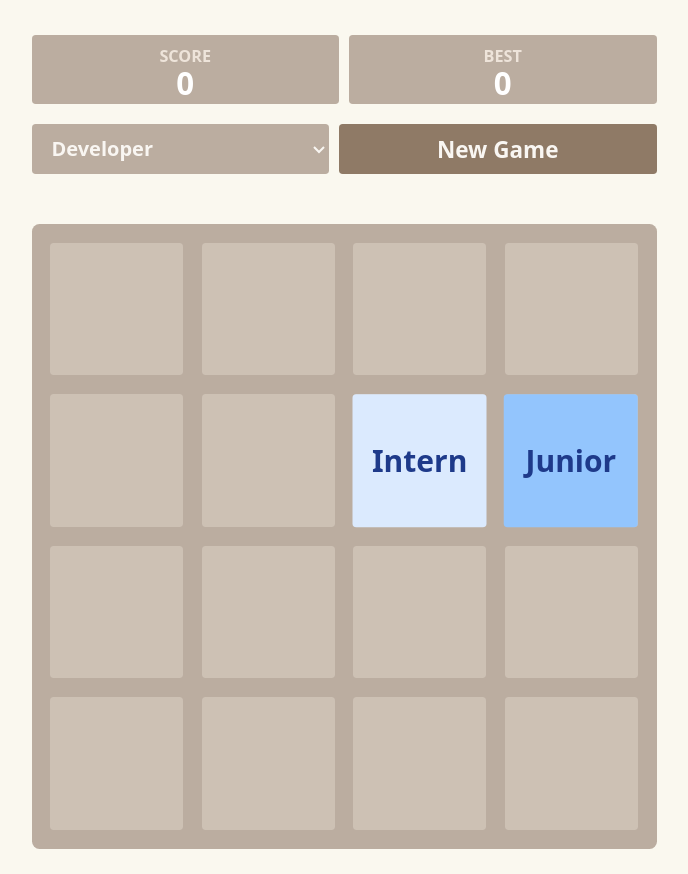
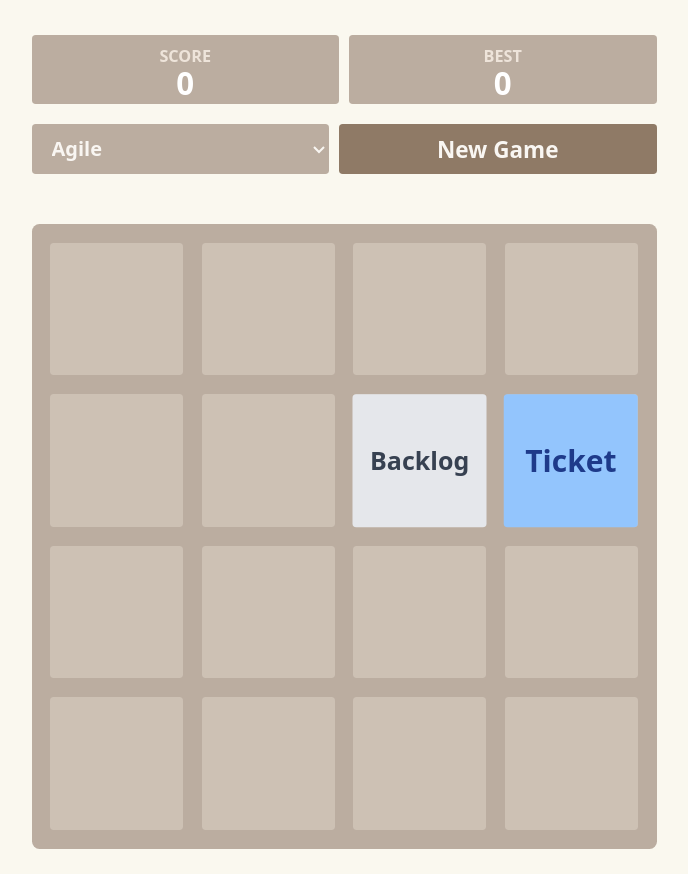
Before and after one commit to daniilperkin/2048-clone, a website: page 2048.html in a window 1280 px wide. Shown: the whole page, without its empty margins (296-984 px from the left). Drawn offline with Linux system fonts and the light colour scheme.

Commit message:
feat: default theme is now Agile (Backlog to Deployed)
Change the default theme from Developer Progression to Agile Workflow
so first-time players see Backlog, Ticket, PR, Review, Approved,
Merged, Deployed as the default tile labels.

```diff
--- a/2048.html
+++ b/2048.html
@@ -858,7 +858,7 @@ class ThemeManager {
     this.listeners = [];
 
     const saved = this.loadThemeKey();
-    this.currentKey = saved && this.themes[saved] ? saved : "developer";
+    this.currentKey = saved && this.themes[saved] ? saved : "agile";
   }
 
   get() {
--- a/js/themes.js
+++ b/js/themes.js
@@ -141,7 +141,7 @@ class ThemeManager {
     this.listeners = [];
 
     const saved = this.loadThemeKey();
-    this.currentKey = saved && this.themes[saved] ? saved : "developer";
+    this.currentKey = saved && this.themes[saved] ? saved : "agile";
   }
 
   get() {
```
